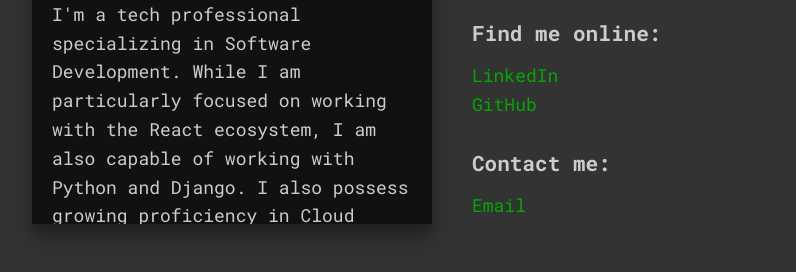
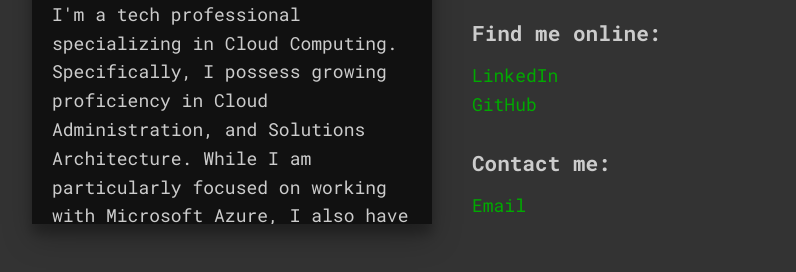
Before and after one commit to mpdevelops/mpdevelops.github.io, a plain HTML site: page index.html in a window 1280 px wide. Both pictures are taken after a click on the item "/about". Shown: the part 226-498 px from the top of the page, without its empty margins (18-814 px from the left). Drawn offline with Linux system fonts and the light colour scheme.

Commit message:
Update index.html

```diff
--- a/index.html
+++ b/index.html
@@ -45,14 +45,16 @@
         <h2>about-me:$<span class="cursor">|</span></h2>
         <p>
           Hey, I'm Mike! 👋 <br /><br />
-          I'm a tech professional specializing in Software Development. While I
-          am particularly focused on working with the React ecosystem, I am also
-          capable of working with Python and Django. I also possess growing
-          proficiency in Cloud Administration, Development, and Architecture.
+          I'm a tech professional specializing in Cloud Computing.
+          Specifically, I possess growing proficiency in Cloud
+          Administration, and Solutions Architecture.
+          While I am particularly focused on working with Microsoft
+          Azure, I also have experience working with AWS and Google
+          Cloud Platform.
           <br /><br />
-          Through my experiences in various industries, I have developed an
-          understanding of the intersection between business, design, and
-          engineering and how they come together to form a final product.
+          I am currently pursuing a Bachelor's Degree in Information
+          Technology from York University with an expected graduation
+          date of Dec 2022.
           <br /><br />
           Whether you want to discuss emerging trends, exciting new products, or
           the tech industry in general, don't hesitate to reach out for a
```
